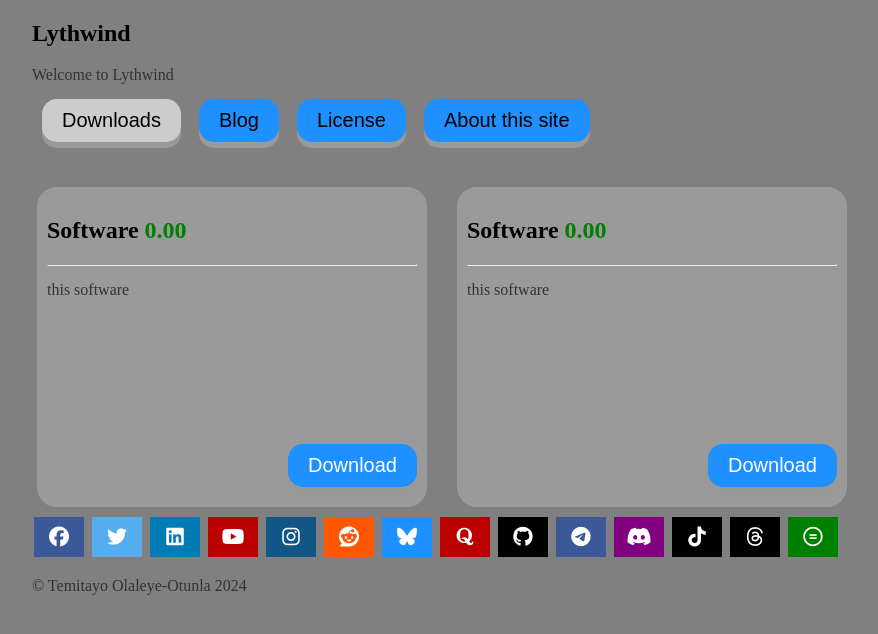
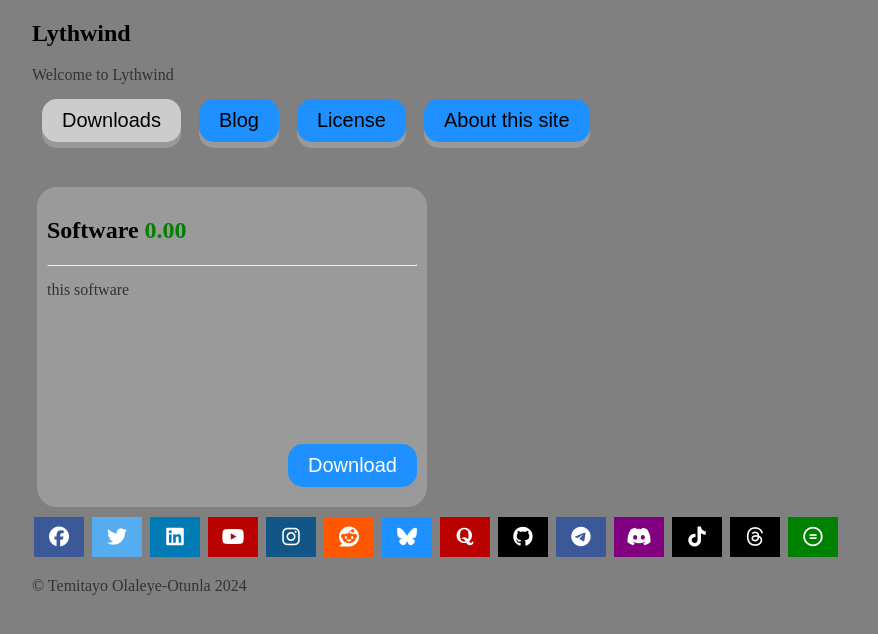
Before and after one commit to lythwind/lythwind.github.io, a Jekyll site: the page built from desktop.html, in a window 1280 px wide. Shown: the top 634 px of the page, without its empty margins (18-896 px from the left). Built offline with Jekyll 4.4.1, drawn with Linux system fonts in a browser that asks for light colours; nearby versions of some CDN libraries.

Commit message:
Update desktop.html

```diff
--- a/desktop.html
+++ b/desktop.html
@@ -32,14 +32,7 @@ description: Welcome to Lythwind
 
 
 
-	<div>
-  <h2>Software <font color="green">0.00</font></h2>
-	<hr>
-  <p>this software </p>
-  <div class = "bdiv">
-  <button class="xbutton">Download</button>
-  </div>
-	</div>
+
 </div>
 
 
```
